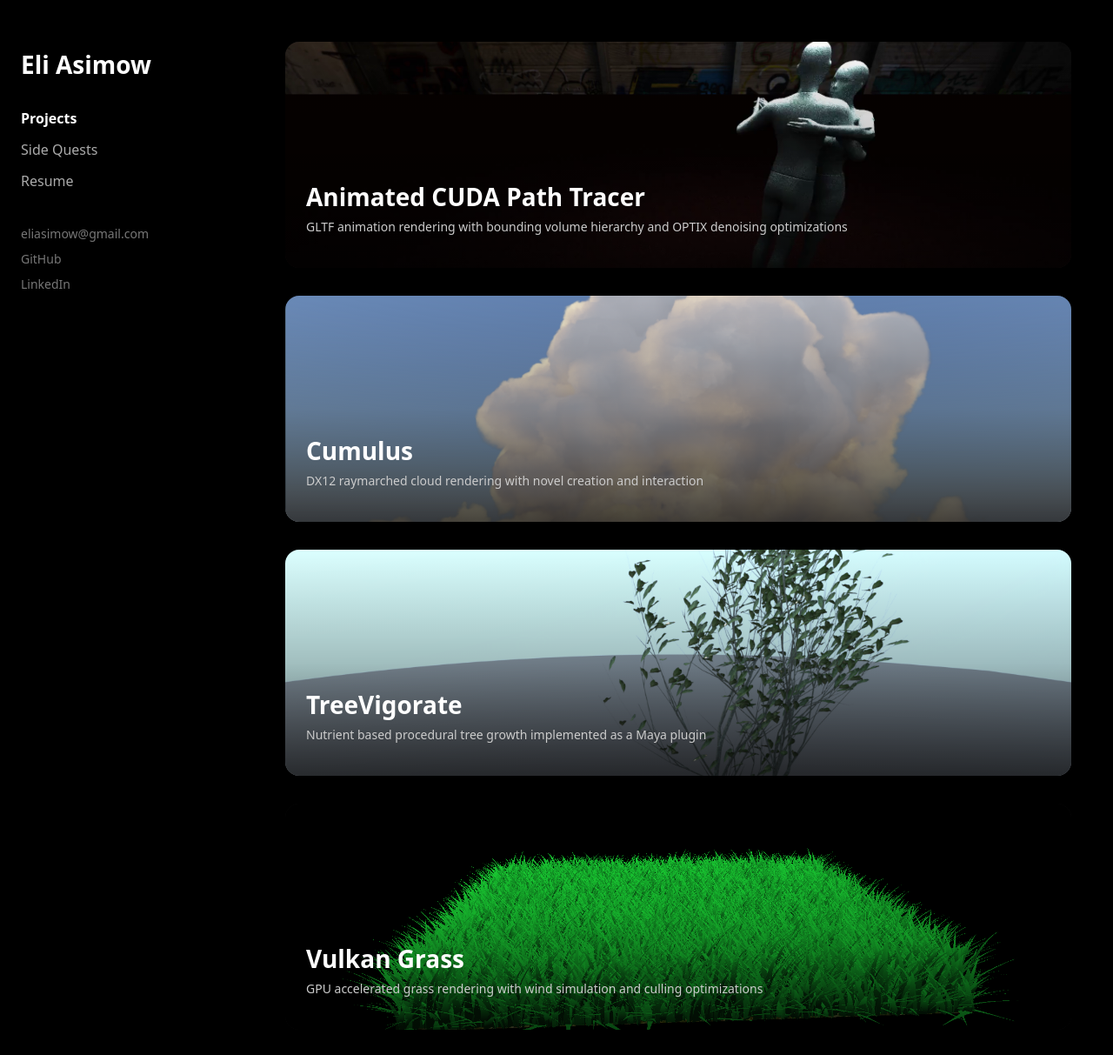
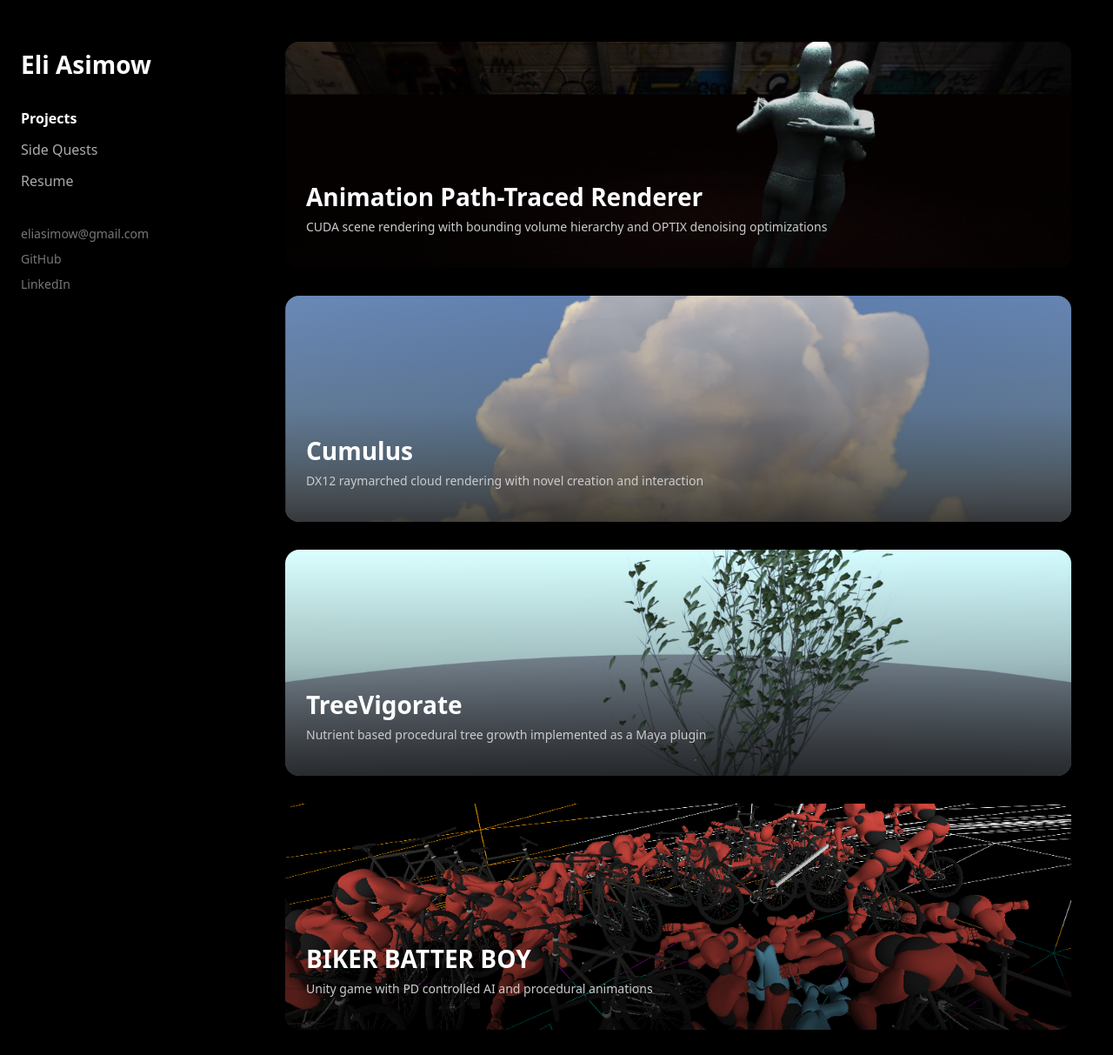
Before and after one commit to eliasimow/eliasimow.github.io, a plain HTML site: page index.html in a window 1280 px wide. Shown: the top 1213 px of the page at 87% size. Drawn offline with Linux system fonts and the light colour scheme.

Commit message:
biker batter boy

```diff
--- a/index.html
+++ b/index.html
@@ -44,8 +44,8 @@
        data-gif="assets/thumbs/pathtrace.gif"
        alt="">
   <div class="overlay">
-    <h2>Animated CUDA Path Tracer</h2>
-    <p>GLTF animation rendering with bounding volume hierarchy and OPTIX denoising optimizations</p>
+    <h2>Animation Path-Traced Renderer</h2>
+    <p>CUDA scene rendering with bounding volume hierarchy and OPTIX denoising optimizations</p>
   </div>
 </a>
 
@@ -62,6 +62,14 @@
         <div class="overlay">
           <h2>TreeVigorate</h2>
           <p>Nutrient based procedural tree growth implemented as a Maya plugin</p>
+        </div>
+      </a>
+
+      <a class="project-card" href="https://vimeo.com/1067553166" target="_blank" style="--thumb-pos: bottom 15%;">
+        <img src="assets/thumbs/biker.png" data-gif="assets/thumbs/biker.png" alt="">
+        <div class="overlay">
+          <h2>BIKER BATTER BOY</h2>
+          <p>Unity game with PD controlled AI and procedural animations</p>
         </div>
       </a>
 
```
Also changed, not shown: assets/BikerBatterBoy.png (added), assets/thumbs/biker.png (added).
